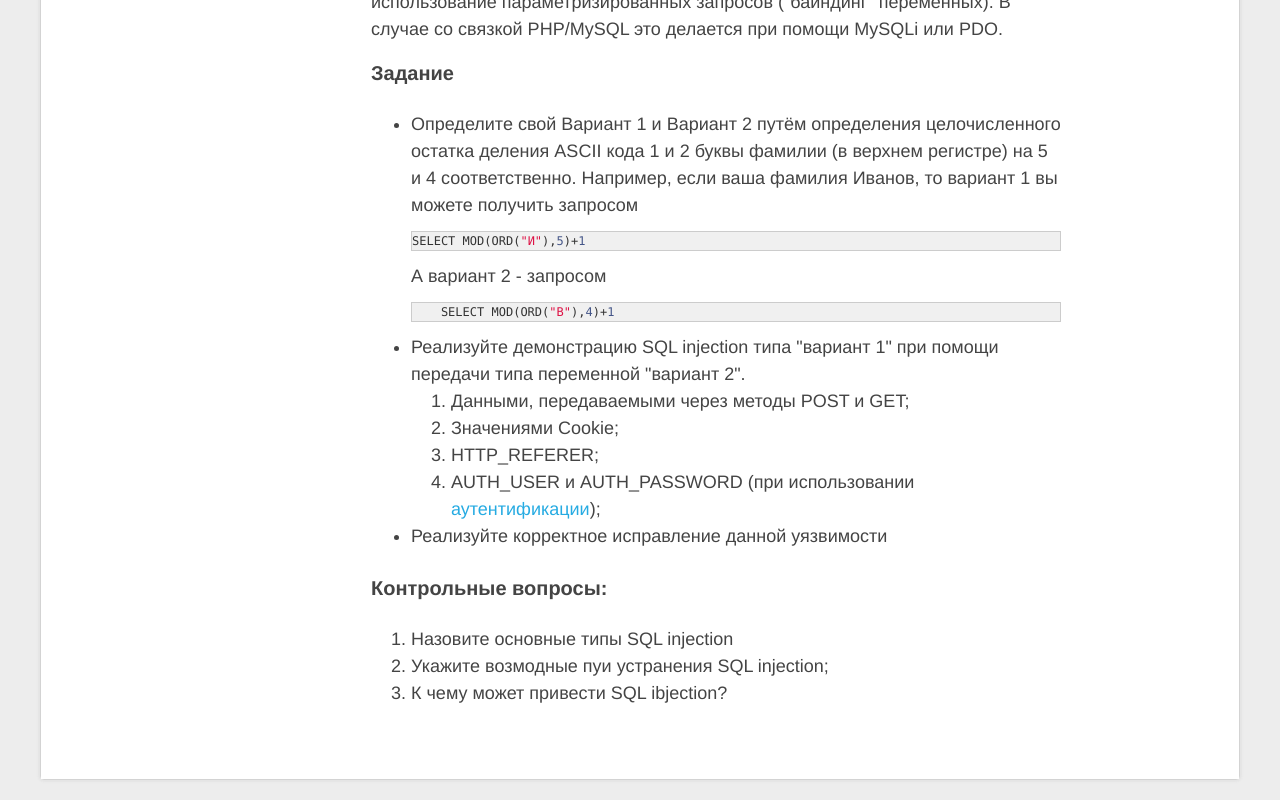
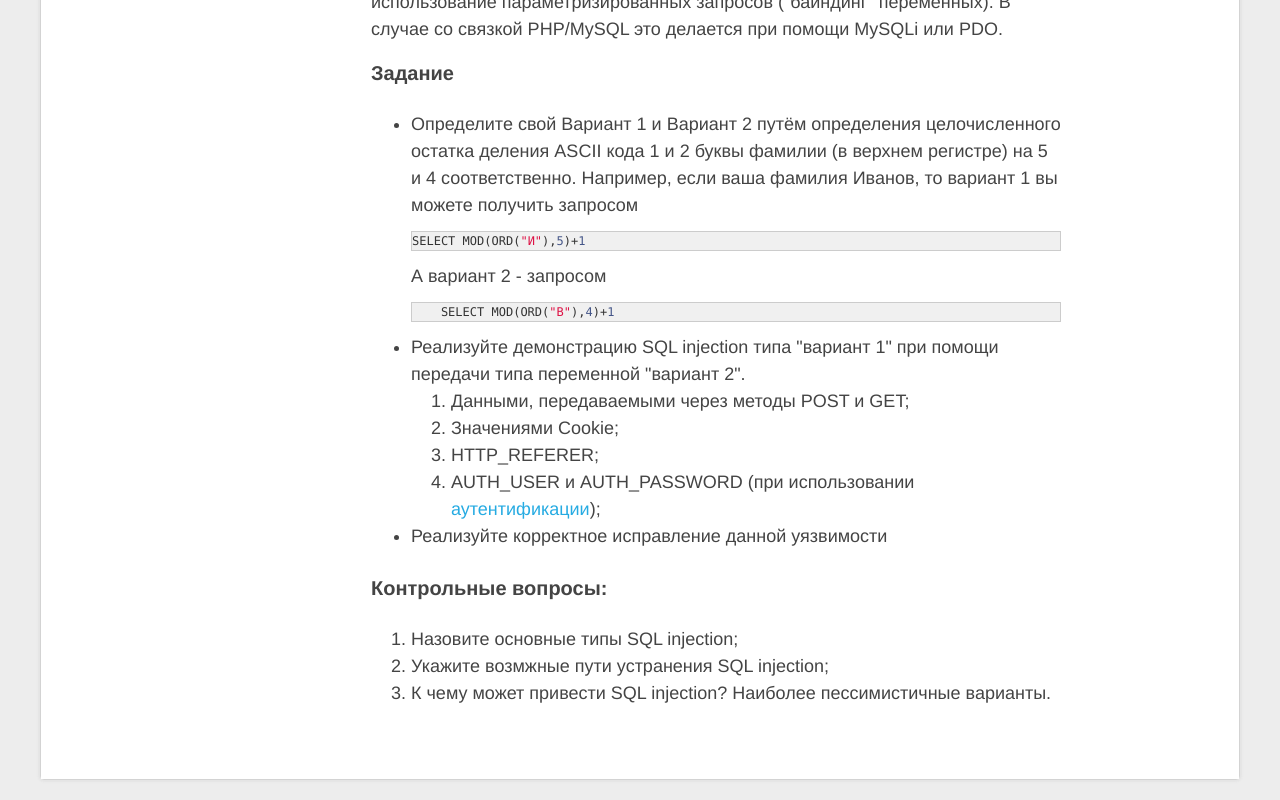
Before and after one commit to jehy/mami, a plain HTML site: page infosec-lab1.html in a window 1280 px wide. Shown: the part 3505-4305 px from the top of the page. Drawn offline with Linux system fonts and the light colour scheme.

Commit message:
Update infosec-lab1.html

```diff
--- a/infosec-lab1.html
+++ b/infosec-lab1.html
@@ -220,9 +220,9 @@ SELECT MOD(ORD("И"),5)+1
                 <h3 id="questions">Контрольные вопросы:</h3>
 
                 <ol>
-                    <li>Назовите основные типы SQL injection</li>
-                    <li>Укажите возмодные пуи устранения SQL injection;</li>
-                    <li>К чему может привести SQL ibjection?</li>
+                    <li>Назовите основные типы SQL injection;</li>
+                    <li>Укажите возмжные пути устранения SQL injection;</li>
+                    <li>К чему может привести SQL injection? Наиболее пессимистичные варианты.</li>
                 </ol>
 
             </div>
```
